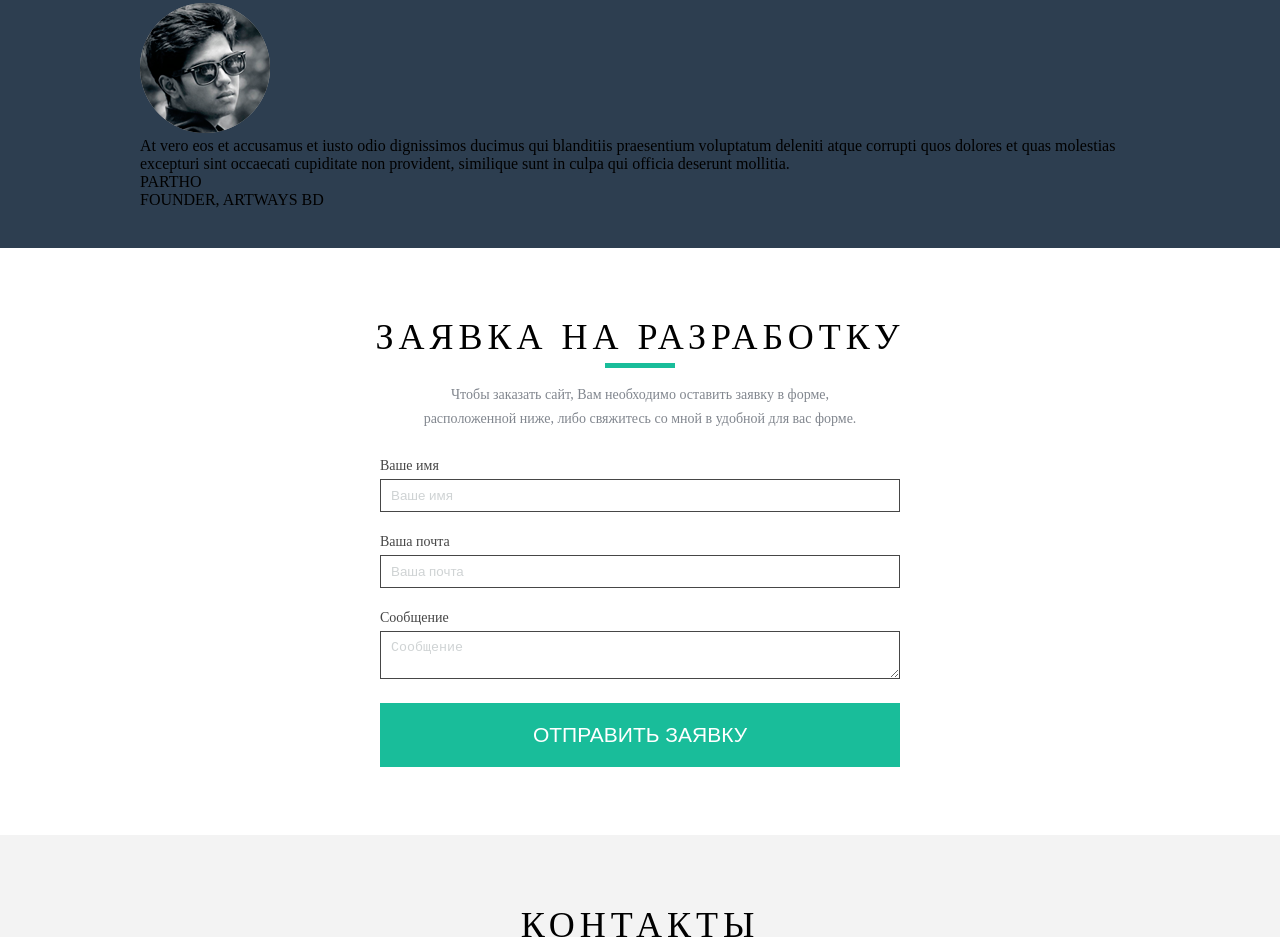
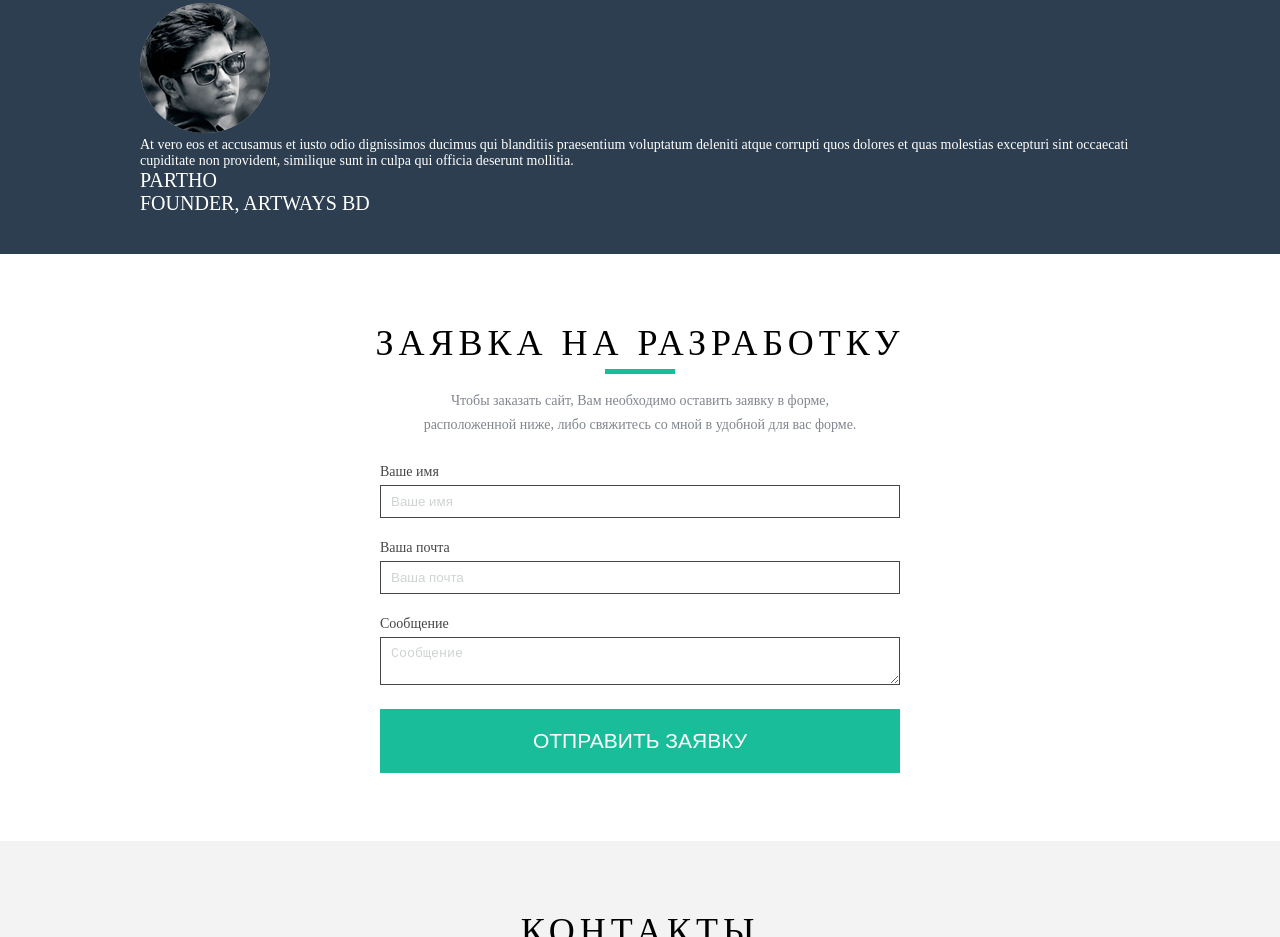
Before and after one commit to northconstellation/portfolio, a plain HTML site: page index.html in a window 1280 px wide. Shown: the part 2452-3389 px from the top of the page. Drawn offline with Linux system fonts and the light colour scheme; files that its build step writes are made by us from their sources; files whose address does not match are found by name; a web font is replaced by a local one.

Commit message:
add style testim

```diff
--- a/css/style.css
+++ b/css/style.css
@@ -356,7 +356,20 @@ ul {
     background: #2d3e50;
 }
 
+.b-testimRight__text {
+    color: #ffffff;
+    font-size: 14px;
+}
 
+.b-testimRight__author {
+    color: #ffffff;
+    font-size: 20px;
+}
+
+.b-testimRight__prof {
+    color: #ffffff;
+    font-size: 20px;
+}
 /*b-container__testim end*/
 
 /*b-container__registration begin*/
```
